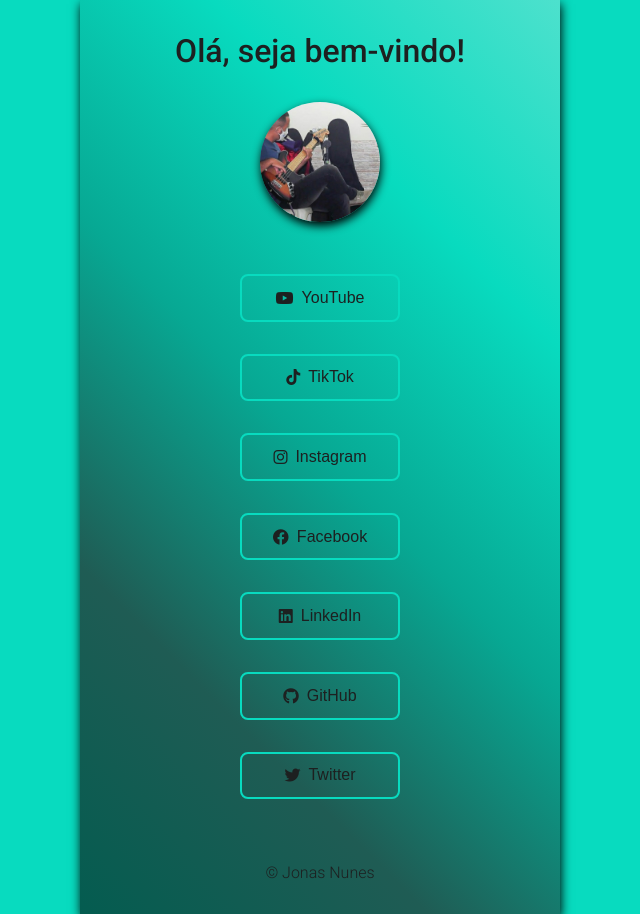
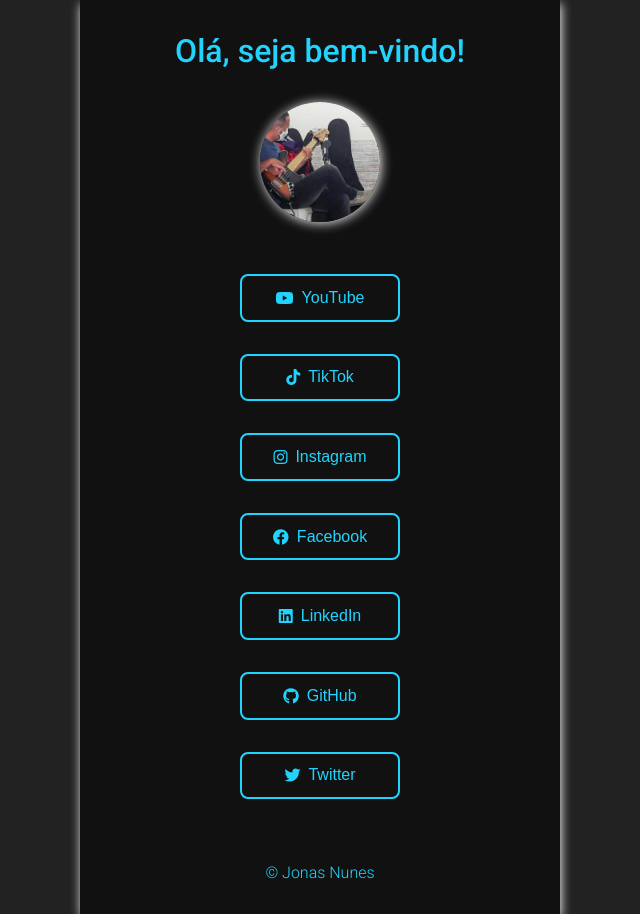
Before and after one commit to jonasnunes/meus-links, a plain HTML site: page index.html in a window 1280 px wide. Shown: the whole page, without its empty margins (320-960 px from the left). Drawn offline with Linux system fonts and the light colour scheme.

Commit message:
alterando as cores da página

```diff
--- a/style.css
+++ b/style.css
@@ -15,14 +15,14 @@ body{
     font-weight: 300;
     max-width: 480px;
     margin: auto;
-    background-color: #08DBBF;
+    background-color: #222;
 }
 
 div#container{
-    background-image: linear-gradient(45deg, #045C50, #1F5C54, #07A893, #08DBBF, #4DE1CD);
+    background-color: #111;
     background-attachment: fixed;
     background-repeat: no-repeat;
-    box-shadow: 1px 4px 10px #000;
+    box-shadow: 1px 4px 10px #F6F6F6;
 
     display: flex;
     flex-direction: column;
@@ -38,7 +38,7 @@ div#container header{
 
 div#container header h1{
     font-weight: 500;
-    color: #1d2020;
+    color: #22D4FD;
 }
 
 div#container div.imagem{
@@ -47,7 +47,7 @@ div#container div.imagem{
 
 div#container div.imagem img{
     border-radius: 50%;
-    box-shadow: 1px 4px 10px #000;
+    box-shadow: 1px 1px 12px #F6F6F6;
 }
 
 div#container div.links{
@@ -58,7 +58,7 @@ div#container div.links{
 
 div#container div.links button{
     background-color: transparent;
-    border: 2px solid #08DBBF;
+    border: 2px solid #22D4FD;
     border-radius: .5rem;
     padding-block: .8rem;
     width: 10rem;
@@ -77,7 +77,7 @@ div#container div.links button:hover{
 
 div#container div.links button a,
 div#container div.links button i{
-    color: #1d2020;
+    color: #22D4FD;
     transition: .5s;
     font-size: 1rem;
 }
@@ -91,5 +91,5 @@ footer{
 }
 
 footer p{
-    color: #1d2020;
+    color: #22D4FD;
 }
```
